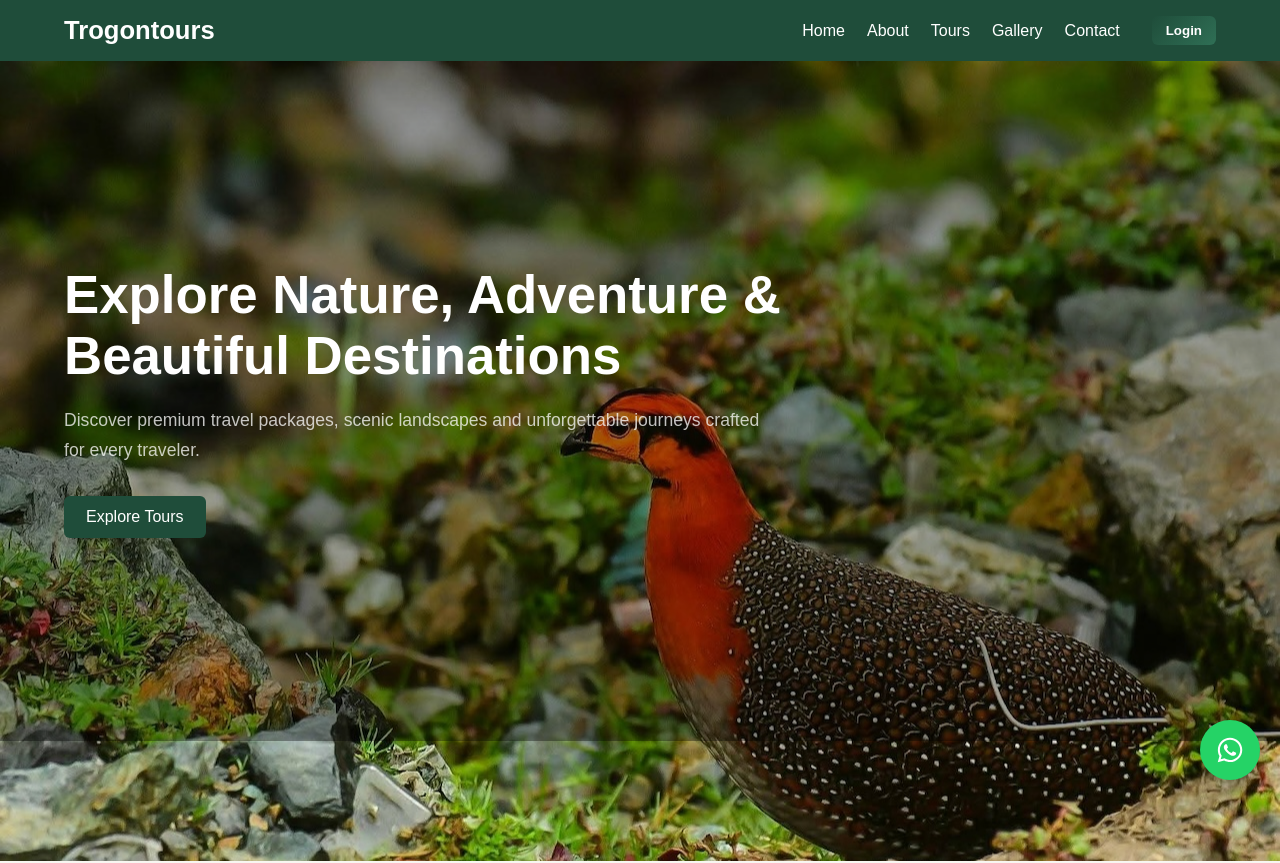
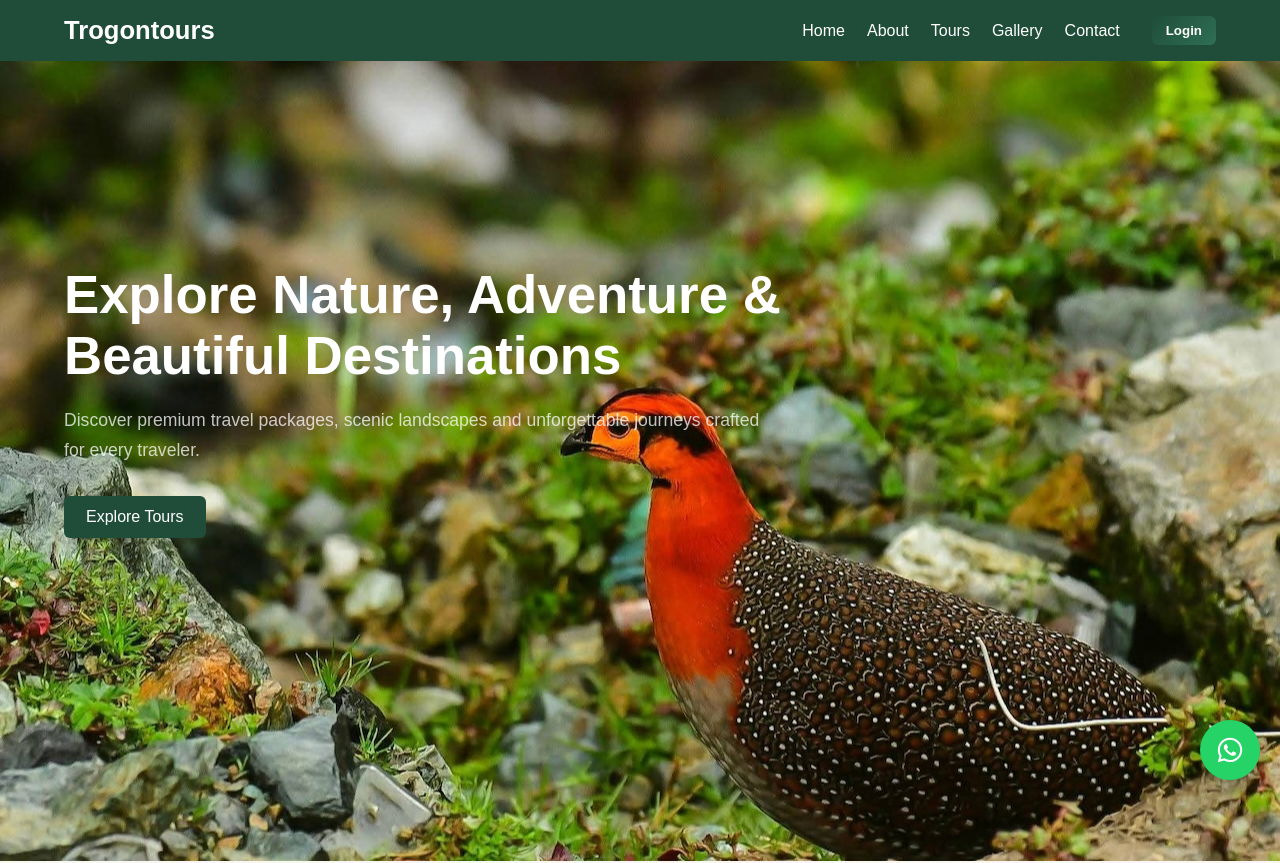
Before and after one commit to rnileshk/Trogontour, a React (Vite) app: page / in a window 1280 px wide. Shown: the top 863 px of the page. Built offline with nearby package versions, Linux system fonts and the light colour scheme; no server answers.

Commit message:
first commit

```diff
--- a/src/services/api.js
+++ b/src/services/api.js
@@ -2,7 +2,7 @@ import axios from "axios";
 import { getToken } from "../utils/auth";
 
 const api = axios.create({
-  baseURL: "http://54.226.241.98:8080/api",
+  baseURL: "https://trogontoursnortheast.in/api",
 });
 
 api.interceptors.request.use(
--- a/src/styles/app.css
+++ b/src/styles/app.css
@@ -39,7 +39,6 @@ body {
 }
 
 .hero-overlay {
-  background: rgba(0, 0, 0, 0.35);
   min-height: 85vh;
   display: flex;
   align-items: center;
```
